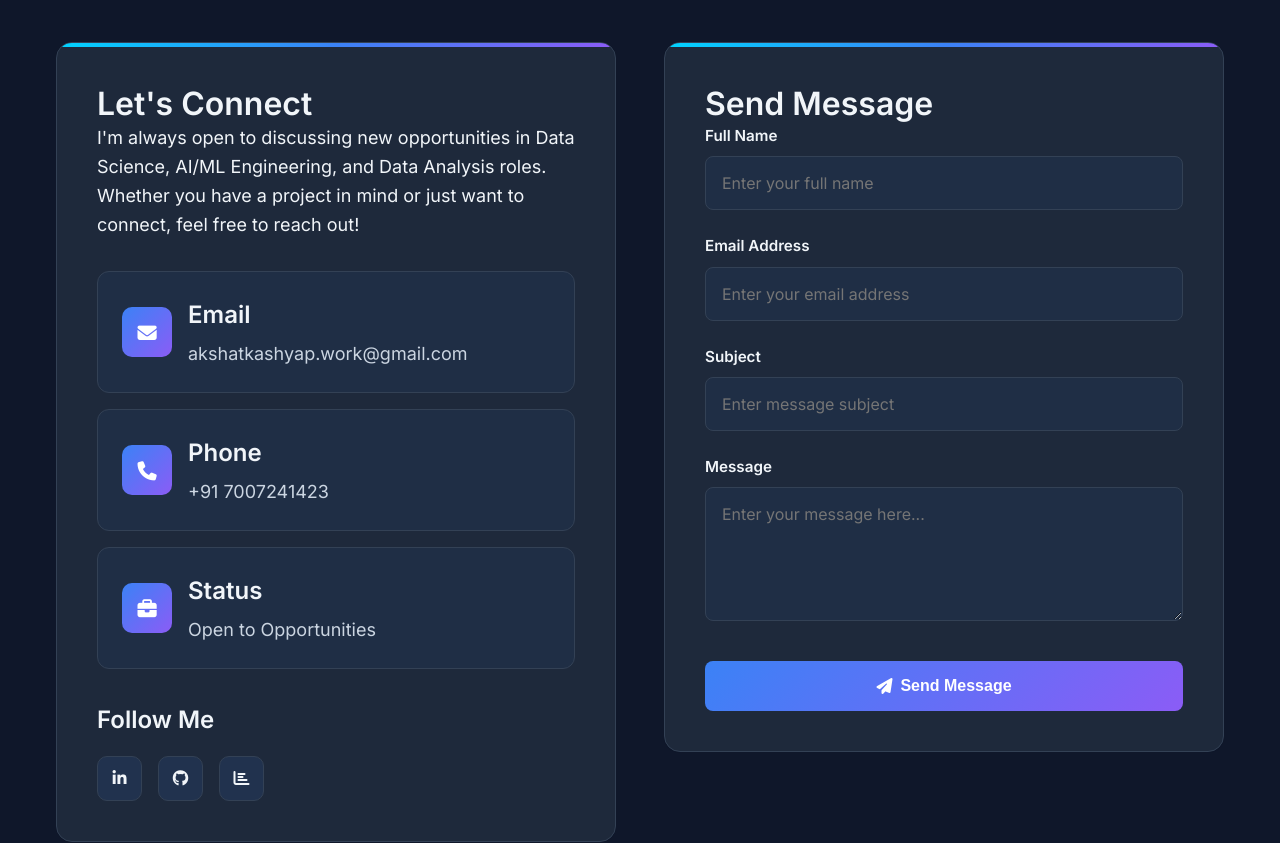
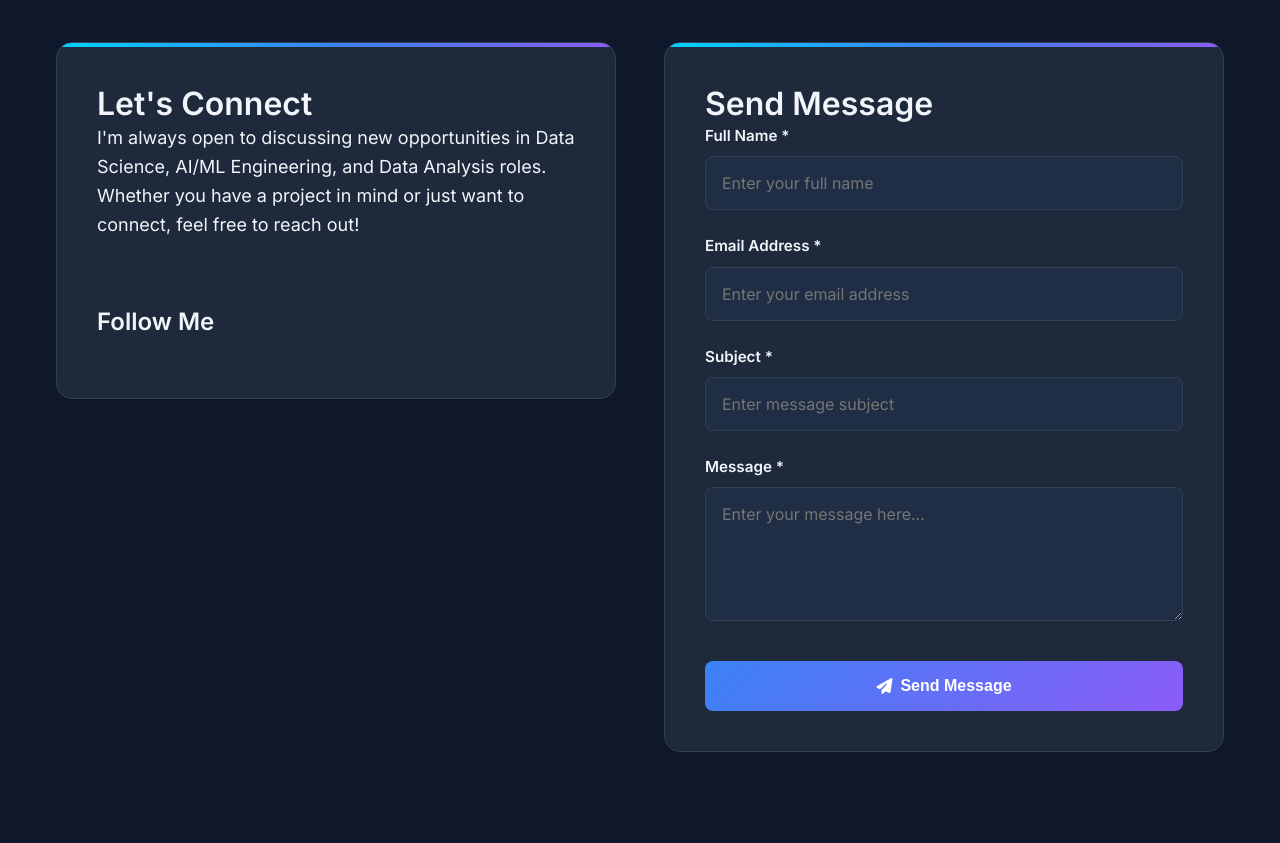
Before and after one commit to Akshat-Kashyap/personal-website, a React (Create React App) app: page /contact in a window 1280 px wide. Shown: the part 640-1483 px from the top of the page. Built offline with nearby package versions, Linux system fonts and the light colour scheme.

Commit message:
Update Contact.js
Added the form data saving feature

```diff
--- a/src/pages/Contact.js
+++ b/src/pages/Contact.js
@@ -8,6 +8,9 @@ const Contact = () => {
     message: ''
   });
 
+  const [isSubmitting, setIsSubmitting] = useState(false);
+  const [submitStatus, setSubmitStatus] = useState('');
+
   const handleChange = (e) => {
     setFormData({
       ...formData,
@@ -15,33 +18,46 @@ const Contact = () => {
     });
   };
 
-  const handleSubmit = (e) => {
+  const handleSubmit = async (e) => {
     e.preventDefault();
-    console.log('Form submitted:', formData);
-    alert('Thank you for your message! I will get back to you soon.');
-    setFormData({ name: '', email: '', subject: '', message: '' });
+    setIsSubmitting(true);
+    setSubmitStatus('');
+
+    try {
+      const response = await fetch('https://formspree.io/f/xzzjeaqg', {
+        method: 'POST',
+        headers: {
+          'Content-Type': 'application/json',
+        },
+        body: JSON.stringify(formData),
+      });
+
+      if (response.ok) {
+        setSubmitStatus('success');
+        setFormData({ name: '', email: '', subject: '', message: '' });
+      } else {
+        setSubmitStatus('error');
+      }
+    } catch (error) {
+      setSubmitStatus('error');
+    } finally {
+      setIsSubmitting(false);
+    }
   };
 
-  const contactInfo = [
-    {
-      icon: "fas fa-envelope",
-      title: "Email",
-      content: "akshatkashyap.work@gmail.com",
-      link: "mailto:akshatkashyap.work@gmail.com"
+  // Add this CSS for status messages
+  const statusStyles = {
+    success: {
+      background: 'rgba(16, 185, 129, 0.1)',
+      border: '1px solid rgba(16, 185, 129, 0.3)',
+      color: '#10b981'
     },
-    {
-      icon: "fas fa-phone",
-      title: "Phone",
-      content: "+91 7007241423",
-      link: "tel:+917007241423"
-    },
-    {
-      icon: "fas fa-briefcase",
-      title: "Status",
-      content: "Open to Opportunities",
-      link: "#"
+    error: {
+      background: 'rgba(239, 68, 68, 0.1)',
+      border: '1px solid rgba(239, 68, 68, 0.3)',
+      color: '#ef4444'
     }
-  ];
+  };
 
   return (
     <>
@@ -60,7 +76,7 @@ const Contact = () => {
           </div>
 
           <div className="contact-layout">
-            {/* Contact Information */}
+            {/* Contact Information - Keep this part same */}
             <div className="contact-info-section">
               <div className="modern-card">
                 <h3>Let's Connect</h3>
@@ -71,43 +87,41 @@ const Contact = () => {
                 </p>
 
                 <div className="contact-info-cards">
-                  {contactInfo.map((info, index) => (
-                    <a key={index} href={info.link} className="contact-info-card">
-                      <div className="contact-icon">
-                        <i className={info.icon}></i>
-                      </div>
-                      <div className="contact-details">
-                        <h4>{info.title}</h4>
-                        <p>{info.content}</p>
-                      </div>
-                    </a>
-                  ))}
+                  {/* Your existing contact info cards */}
                 </div>
 
                 <div className="social-section">
                   <h4>Follow Me</h4>
                   <div className="social-links">
-                    <a href="https://www.linkedin.com/in/akshat-kashyap17" target="_blank" rel="noopener noreferrer" className="social-link">
-                      <i className="fab fa-linkedin-in"></i>
-                    </a>
-                    <a href="https://github.com/Akshat-Kashyap" target="_blank" rel="noopener noreferrer" className="social-link">
-                      <i className="fab fa-github"></i>
-                    </a>
-                    <a href="#" className="social-link">
-                      <i className="fas fa-chart-bar"></i>
-                    </a>
+                    {/* Your existing social links */}
                   </div>
                 </div>
               </div>
             </div>
 
-            {/* Contact Form */}
+            {/* Contact Form - Updated */}
             <div className="contact-form-section">
               <div className="modern-card">
                 <h3>Send Message</h3>
+
+                {/* Status Message */}
+                {submitStatus === 'success' && (
+                  <div className="form-status" style={statusStyles.success}>
+                    <i className="fas fa-check-circle"></i>
+                    Thank you! Your message has been sent successfully.
+                  </div>
+                )}
+
+                {submitStatus === 'error' && (
+                  <div className="form-status" style={statusStyles.error}>
+                    <i className="fas fa-exclamation-circle"></i>
+                    Sorry, there was an error sending your message. Please try again or email me directly.
+                  </div>
+                )}
+
                 <form onSubmit={handleSubmit} className="contact-form">
                   <div className="form-group">
-                    <label htmlFor="name">Full Name</label>
+                    <label htmlFor="name">Full Name *</label>
                     <input
                       type="text"
                       id="name"
@@ -116,11 +130,12 @@ const Contact = () => {
                       onChange={handleChange}
                       required
                       placeholder="Enter your full name"
+                      disabled={isSubmitting}
                     />
                   </div>
 
                   <div className="form-group">
-                    <label htmlFor="email">Email Address</label>
+                    <label htmlFor="email">Email Address *</label>
                     <input
                       type="email"
                       id="email"
@@ -129,11 +144,12 @@ const Contact = () => {
                       onChange={handleChange}
                       required
                       placeholder="Enter your email address"
+                      disabled={isSubmitting}
                     />
                   </div>
 
                   <div className="form-group">
-                    <label htmlFor="subject">Subject</label>
+                    <label htmlFor="subject">Subject *</label>
                     <input
                       type="text"
                       id="subject"
@@ -142,11 +158,12 @@ const Contact = () => {
                       onChange={handleChange}
                       required
                       placeholder="Enter message subject"
+                      disabled={isSubmitting}
                     />
                   </div>
 
                   <div className="form-group">
-                    <label htmlFor="message">Message</label>
+                    <label htmlFor="message">Message *</label>
                     <textarea
                       id="message"
                       name="message"
@@ -155,12 +172,26 @@ const Contact = () => {
                       onChange={handleChange}
                       required
                       placeholder="Enter your message here..."
+                      disabled={isSubmitting}
                     ></textarea>
                   </div>
 
-                  <button type="submit" className="submit-btn">
-                    <i className="fas fa-paper-plane"></i>
-                    Send Message
+                  <button
+                    type="submit"
+                    className="submit-btn"
+                    disabled={isSubmitting}
+                  >
+                    {isSubmitting ? (
+                      <>
+                        <i className="fas fa-spinner fa-spin"></i>
+                        Sending...
+                      </>
+                    ) : (
+                      <>
+                        <i className="fas fa-paper-plane"></i>
+                        Send Message
+                      </>
+                    )}
                   </button>
                 </form>
               </div>
```
